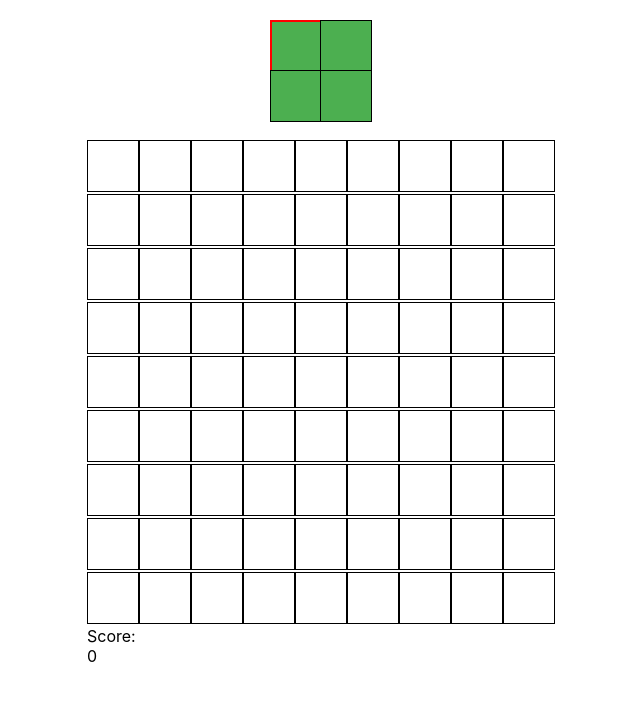
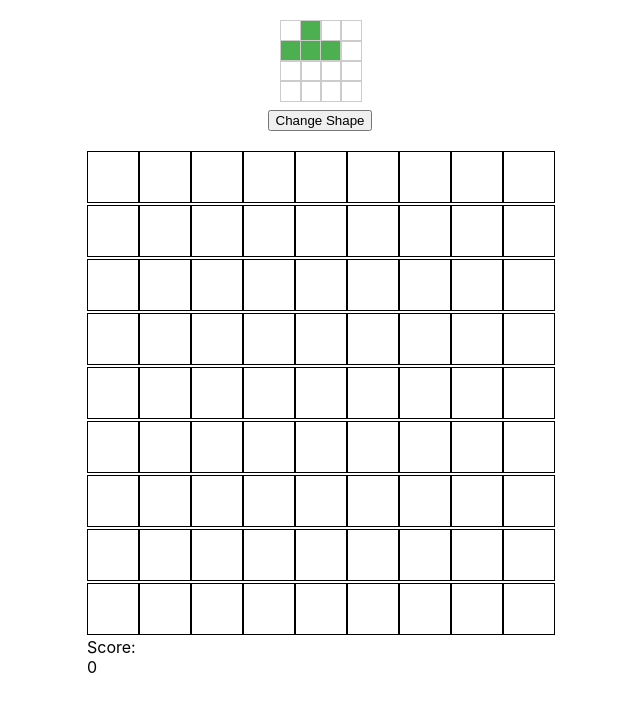
Before and after one commit to CasparRitchie/sudotetroblocku, a React (Create React App) app: page / in a window 1280 px wide. Shown: the top 712 px of the page, without its empty margins (320-960 px from the left). Built offline with nearby package versions, Linux system fonts and the light colour scheme.

Commit message:
resolving shape picker

```diff
--- a/src/components/Grid.js
+++ b/src/components/Grid.js
@@ -83,6 +83,7 @@ const Grid = () => {
     return { newGrid, cleared };
   };
 
+
   const handleDrop = (e, rowIndex, colIndex) => {
     e.preventDefault();
     const shapeType = e.dataTransfer.getData("shapeType");
@@ -108,6 +109,7 @@ const Grid = () => {
     }
   };
 
+
   const allowDrop = (e) => {
     e.preventDefault();  // Necessary to allow dropping
   };
--- a/src/components/Shape.js
+++ b/src/components/Shape.js
@@ -1,26 +1,25 @@
 import React from 'react';
-import {SHAPES} from './Shapes';  // Ensure you import SHAPES here
+import { SHAPES } from './Shapes';
 
 const Shape = ({ shapeType, rotation }) => {
-  const shapeCells = SHAPES[shapeType][rotation];  // Get the specific shape configuration based on type and rotation
-  const gridSize = Math.sqrt(shapeCells.length);  // This is a simplified, not entirely accurate calculation
-
+  const shapeConfiguration = SHAPES[shapeType][rotation];
   const gridStyle = {
     display: 'grid',
-    gridTemplateColumns: `repeat(${gridSize}, 50px)`,
-    gridTemplateRows: `repeat(${gridSize}, 50px)`,
+    gridTemplateColumns: 'repeat(4, 20px)', // Assume max 4 cells wide
+    gridTemplateRows: 'repeat(4, 20px)' // Assume max 4 cells tall
   };
 
   return (
     <div style={gridStyle}>
-      {shapeCells.map((cell, index) => (
-        <div key={index} style={{
-          width: '50px',
-          height: '50px',
-          backgroundColor: '#4CAF50', // You might need logic here to decide when to fill a cell
-          border: cell[0] === 0 && cell[1] === 0 ? '2px solid red' : '1px solid black'  // Example to mark the "pivot" of the shape
-        }}></div>
-      ))}
+      {Array.from({ length: 16 }).map((_, index) => {
+        const row = Math.floor(index / 4);
+        const col = index % 4;
+        const isFilled = shapeConfiguration.some(([dx, dy]) => dx === col && dy === row);
+        return (
+          <div key={index} style={{ width: '20px', height: '20px', backgroundColor: isFilled ? '#4CAF50' : 'transparent', border: '1px solid #ccc' }}>
+          </div>
+        );
+      })}
     </div>
   );
 };
--- a/src/components/ShapePicker.js
+++ b/src/components/ShapePicker.js
@@ -1,30 +1,36 @@
 import React, { useState, useEffect } from 'react';
 import Shape from './Shape';
-import {SHAPES} from './Shapes';
+import { SHAPES } from './Shapes';
 
 const ShapePicker = () => {
   const [selectedShape, setSelectedShape] = useState({ type: 'S', rotation: 1 });
-  console.log("Selected a ",{selectedShape},"shape");
+
   useEffect(() => {
+    pickRandomShape();
+  }, []);
+
+  const pickRandomShape = () => {
     const shapeTypes = Object.keys(SHAPES); // Get all shape types
     const randomType = shapeTypes[Math.floor(Math.random() * shapeTypes.length)];
     const rotations = Object.keys(SHAPES[randomType]);
     const randomRotation = rotations[Math.floor(Math.random() * rotations.length)];
     setSelectedShape({ type: randomType, rotation: parseInt(randomRotation) });
-  }, []);
+  };
 
   return (
-    <div style={{ display: 'flex', justifyContent: 'center', padding: '20px' }}>
+    <div style={{ display: 'flex', flexDirection: 'column', alignItems: 'center', padding: '20px' }}>
       <div
         draggable
         onDragStart={(e) => {
           e.dataTransfer.setData("shapeType", selectedShape.type);
           e.dataTransfer.setData("rotation", selectedShape.rotation.toString());
+          pickRandomShape(); // Pick a new shape every time one is dragged
         }}
-        style={{ cursor: 'pointer' }}
+        style={{ cursor: 'pointer', marginBottom: '10px' }}
       >
         <Shape shapeType={selectedShape.type} rotation={selectedShape.rotation} />
       </div>
+      <button onClick={pickRandomShape}>Change Shape</button>
     </div>
   );
 };
```
